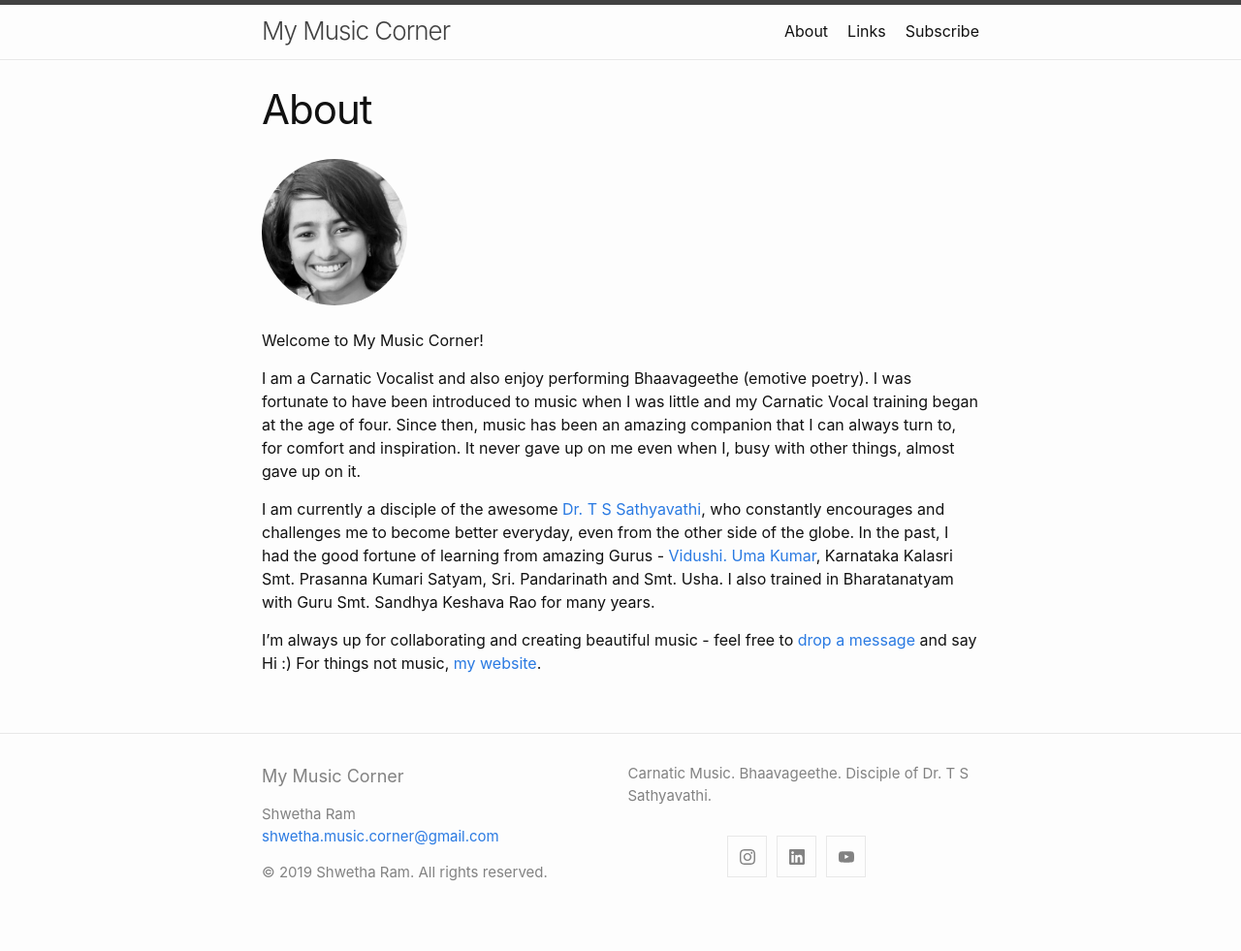
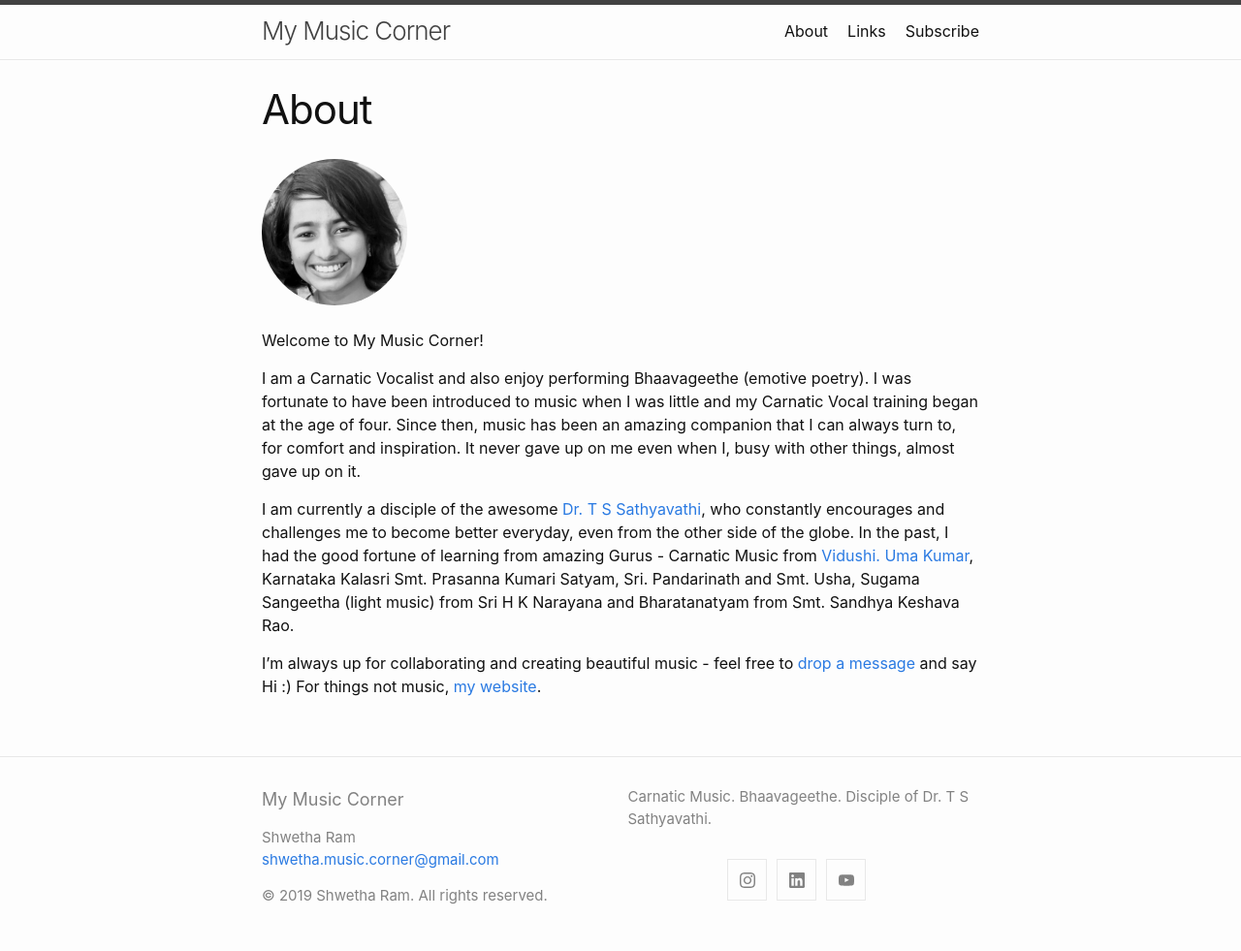
Before and after one commit to shwetharam0407/music-corner, a Jekyll site: the page built from about.md, in a window 1280 px wide. Shown: the whole page at 97% size. Built offline with Jekyll 4.4.1, drawn with Linux system fonts in a browser that asks for light colours; before the commit the page ends 957 px from its top, so only the background shows below that.

Commit message:
added Sri H K Narayana to list of Gurus

```diff
--- a/about.md
+++ b/about.md
@@ -12,6 +12,6 @@ Welcome to My Music Corner!
 
 I am a Carnatic Vocalist and also enjoy performing Bhaavageethe (emotive poetry). I was fortunate to have been introduced to music when I was little and my Carnatic Vocal training began at the age of four. Since then, music has been an amazing companion that I can always turn to, for comfort and inspiration. It never gave up on me even when I, busy with other things, almost gave up on it.
 
-I am currently a disciple of the awesome [Dr. T S Sathyavathi](https://www.tssathyavathi.com), who constantly encourages and challenges me to become better everyday, even from the other side of the globe. In the past, I had the good fortune of learning from amazing Gurus -  [Vidushi. Uma Kumar](https://musicearn.in/me/umakumar), Karnataka Kalasri Smt. Prasanna Kumari Satyam, Sri. Pandarinath and Smt. Usha. I also trained in Bharatanatyam with Guru Smt. Sandhya Keshava Rao for many years.
+I am currently a disciple of the awesome [Dr. T S Sathyavathi](https://www.tssathyavathi.com), who constantly encourages and challenges me to become better everyday, even from the other side of the globe. In the past, I had the good fortune of learning from amazing Gurus - Carnatic Music from [Vidushi. Uma Kumar](https://musicearn.in/me/umakumar), Karnataka Kalasri Smt. Prasanna Kumari Satyam, Sri. Pandarinath and Smt. Usha, Sugama Sangeetha (light music) from Sri H K Narayana and Bharatanatyam from Smt. Sandhya Keshava Rao.
 
 I'm always up for collaborating and creating beautiful music - feel free to [drop a message](mailto:shwetha.music.corner@gmail.com) and say Hi :) For things not music, [my website]( https://shwetharam0407.github.io).
```
